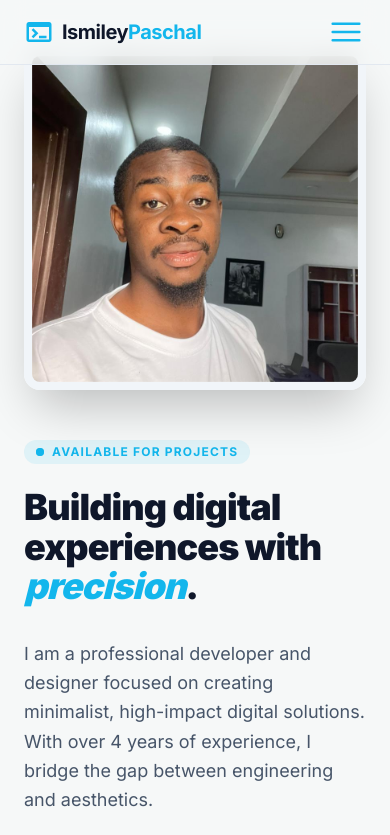
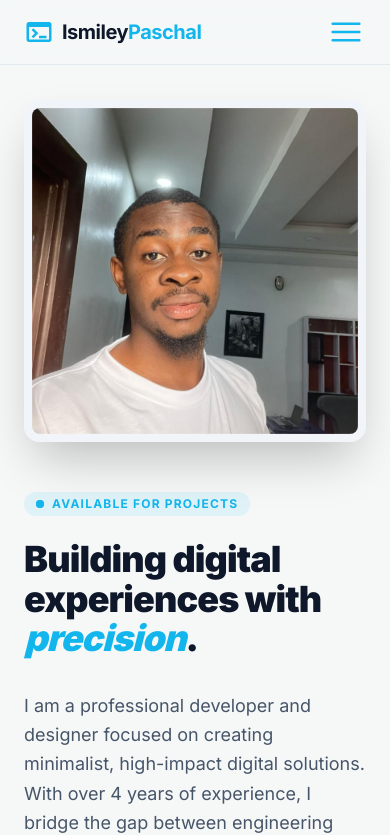
Before and after one commit to Ismailypaschal/codeAlpha_portfolio, a plain HTML site: page about.html in a window 390 px wide. Shown: the top 835 px of the page. Drawn offline with nearby package versions, Linux system fonts and the light colour scheme.

Commit message:
updated about page

```diff
--- a/about.html
+++ b/about.html
@@ -175,7 +175,7 @@
         </div>
       </div>
     </header>
-    <main class="max-w-6xl mx-auto px-6 py-12 md:py-24">
+    <main class="max-w-6xl mx-auto px-6 pt-[100px] pb-12 md:py-24">
       <!-- Hero Section: Bio & Headshot -->
       <section
         class="grid grid-cols-1 lg:grid-cols-12 gap-12 items-center mb-32"
```
